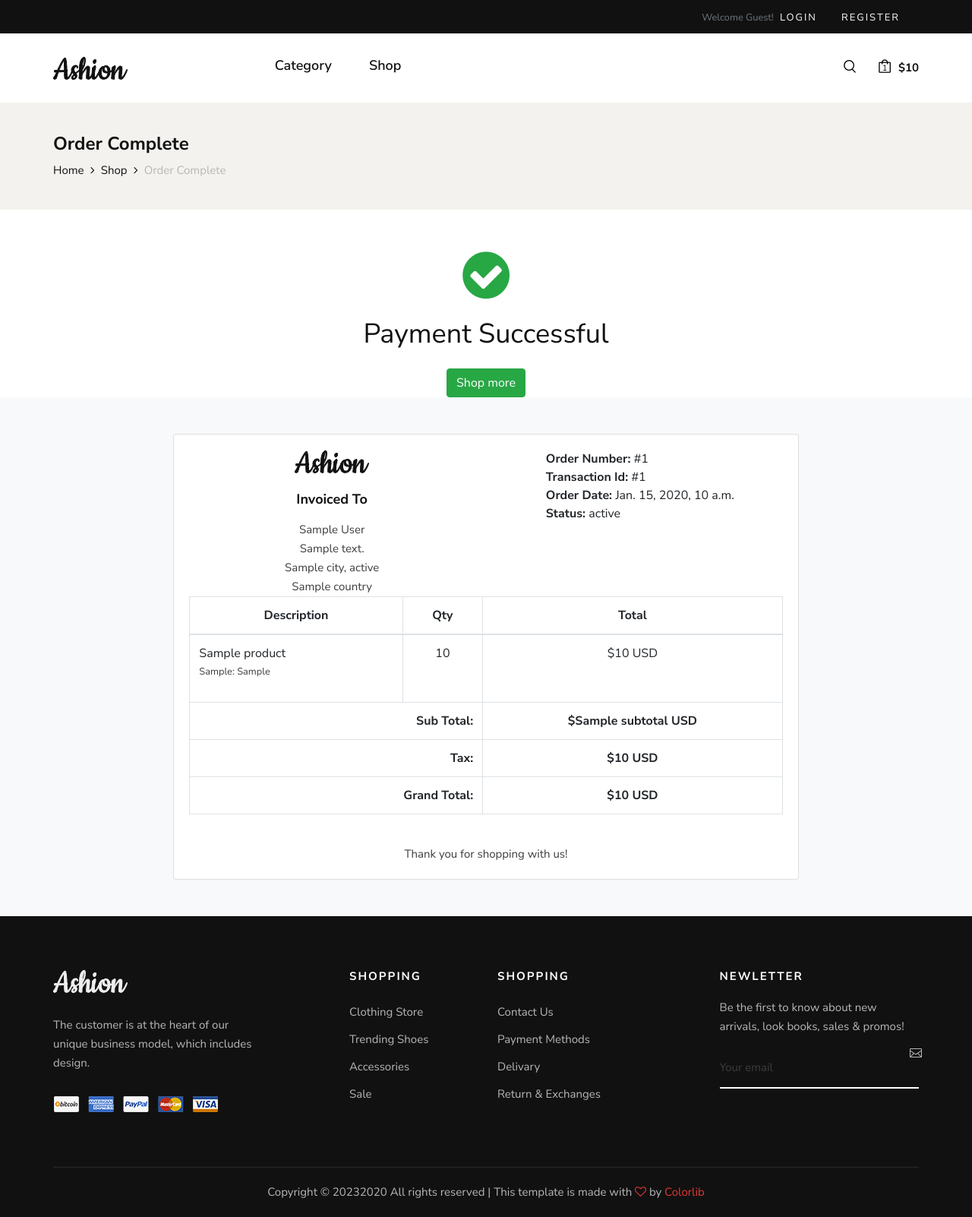
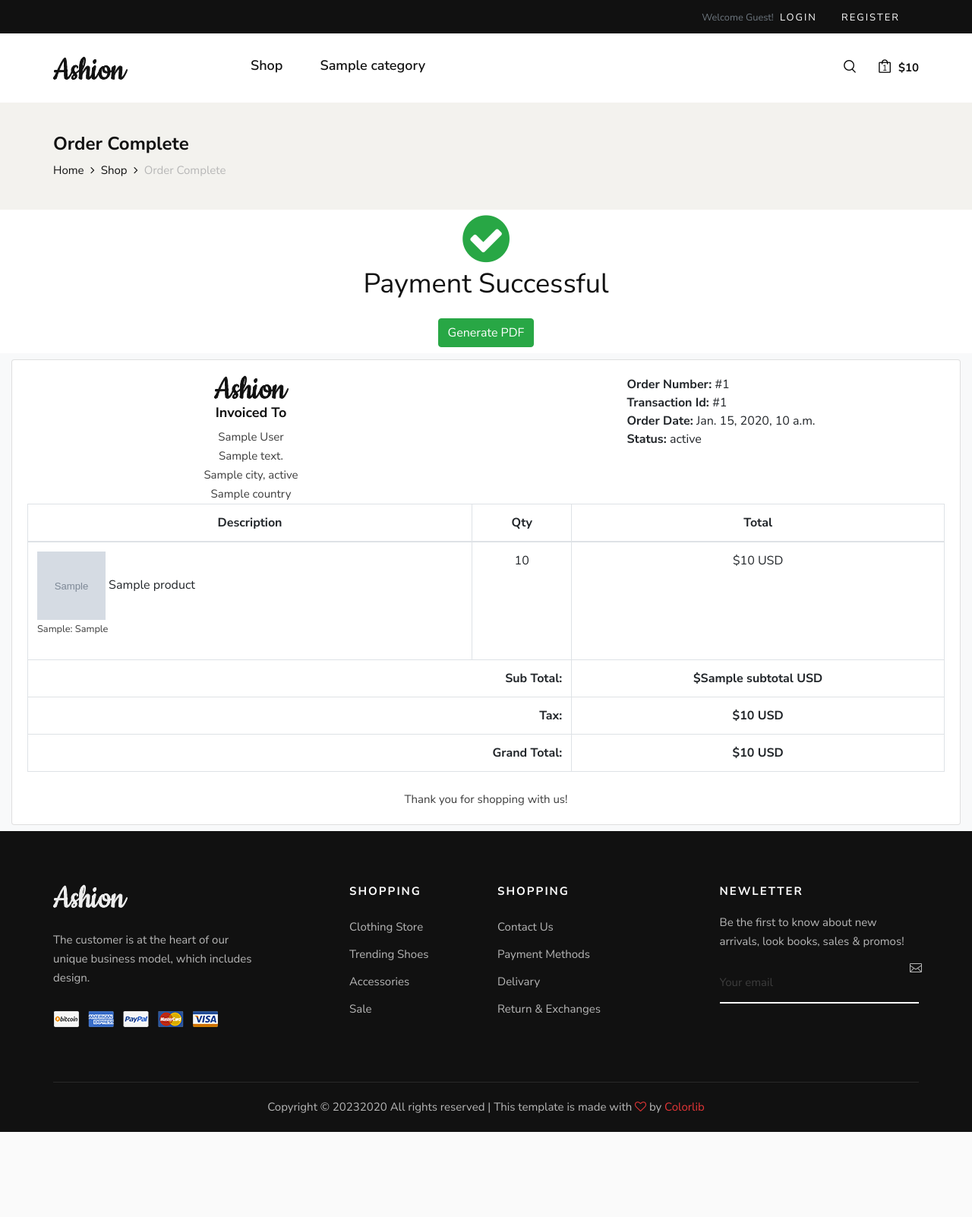
Before and after one commit to vijo10/ashion, a Django app: template templates/order/order_complete.html in a window 1280 px wide. Shown: the whole page at 76% size. After the commit the page ends 1490 px from the top, so only its background shows below. Run offline with Django 3.2, Linux system fonts and the light colour scheme; the template is opened without the code that fills it: most values are stand-ins (such as "Sample title", 1, 10 or a date in 2020); grey boxes marked "Sample" are stand-in pictures; some libraries are stand-ins or nearby versions.

Commit message:
order detail funciunctionality

```diff
--- a/shop/models.py
+++ b/shop/models.py
@@ -43,13 +43,8 @@ class VariationManager(models.Manager):
   def sizes(self):
     return super(VariationManager, self).filter(variation_category='size',is_active=True)
 
-  def colors(self):
-    return super(VariationManager, self).filter(variation_category='color',is_active=True)
-
-
 variation_category_choice=(
   ('size','size'),
-  ('color','color'),
 )
 
 class Variation(models.Model):
--- a/shop/views.py
+++ b/shop/views.py
@@ -16,13 +16,13 @@ def shop(request,category_slug=None):
   if category_slug != None:
     categories=get_object_or_404(Category, slug=category_slug)
     products=Product.objects.filter(category=categories, is_available=True).order_by('id')
-    paginator=Paginator(products, 3)
+    paginator=Paginator(products, 1)
     page=request.GET.get('page')
     paged_product=paginator.get_page(page)
     product_count=products.count()
   else:
     products=Product.objects.all().filter(is_available=True).order_by('id')
-    paginator=Paginator(products, 6)
+    paginator=Paginator(products, 1)
     page=request.GET.get('page')
     paged_product=paginator.get_page(page)
     product_count=products.count()
--- a/templates/base.html
+++ b/templates/base.html
@@ -21,6 +21,7 @@
     <link rel="stylesheet" href="{% static 'css/slicknav.min.css' %}" type="text/css">
     <link rel="stylesheet" href="{% static 'css/style.css' %}" type="text/css">
     <link rel="stylesheet" href="{% static 'css/custom.css' %}" type="text/css">
+    <script src="https://cdnjs.cloudflare.com/ajax/libs/html2pdf.js/0.9.2/html2pdf.bundle.js"></script>
 </head>
 <body>
      <!-- Page Preloder -->
--- a/templates/includes/navbar.html
+++ b/templates/includes/navbar.html
@@ -61,15 +61,10 @@
           <div class="col-lg-4 col-md-4">
               <nav class="header__menu mobile-menu">
                   <ul>
-                      <li><a href="#">Category</a>
-                          <ul class="dropdown">
-                            <li><a href="{% url 'shop' %}">All Products</a></li>
-                            {% for category in links %}
-                            <li><a href="{{category.get_url}}">{{category.category_name}}</a></li>
-                            {% endfor %}
-                          </ul>
-                      </li>
-                      <li><a href="{% url 'shop' %}">Shop</a></li>
+                    <li><a href="{% url 'shop' %}">Shop</a></li>
+                    {% for category in links %}
+                    <li><a href="{{category.get_url}}">{{category.category_name}}</a></li>
+                    {% endfor %}
                   </ul>
               </nav>
           </div>
--- a/templates/order/order_complete.html
+++ b/templates/order/order_complete.html
@@ -23,27 +23,30 @@
 </section>
 <!-- Breadcrumb Section End -->
 
-<div class="container" style="margin-top: 50px;">
-  <center><i class="fa fa-check-circle" style="font-size: 72px;margin-bottom: 20px;color: #28A745;"></i></center>
+<div class="container" style="margin-top: 2px;">
+  <div class="text-center">
+  <i class="fa fa-check-circle" style="font-size: 72px;margin-bottom: 2px;color: #28A745;"></i>
+  </div>
   <h2 class="text-center">Payment Successful</h2>
 <br>
-<div class="text-center">
-  <a href="{% url 'shop' %}" class="btn btn-success">Shop more</a>
+  <div class="text-center mb-2">
+    <button id="button" class="btn btn-success">Generate PDF</button>
   </div>
 </div>
 
-<div class="container-fluid bg-light py-5">
+<div id="makepdf">
+  <div class="container-fluid bg-light py-2">
     <div class="row justify-content-center">
-    <div class="col-lg-8">
+      <div class="col-lg-12">
         <div class="card">
           <div class="card-body">
             <div class="row">
               <div class="col-md-6">
-              <div class="d-flex justify-content-center mb-4">
+                <div class="d-flex justify-content-center mb-2">
                   <img src="{% static '/img/logo.png' %}" alt="Invoice logo" class="img-fluid" style="max-height: 40px;">
                 </div>
                 <div class="text-center">
-                <h5 class="font-weight-bold mb-3">Invoiced To</h5>
+                  <h5 class="font-weight-bold mb-2">Invoiced To</h5>
                   <p class="mb-0">{{order.full_name}}</p>
                   <p class="mb-0">{{order.full_address}}</p>
                   <p class="mb-0">{{order.city}}, {{order.state}}</p>
@@ -51,7 +54,7 @@
                 </div>
               </div>
               <div class="col-md-6">
-              <div class="d-flex justify-content-center mb-4">
+                <div class="d-flex justify-content-center mb-2">
                   <div class="well">
                     <ul class="list-unstyled mb-0">
                       <li><strong>Order Number: </strong>#{{order.order_number}}</li>
@@ -75,7 +78,9 @@
                 <tbody>
                   {% for i in ordered_products %}
                   <tr>
-                  <td>{{i.product.product_name}}
+                    <td>
+                      <img src="{{i.product.images.url}}" class="cart_image" alt="">
+                      {{i.product.product_name}}
                       <p class="small">
                         {% if i.variations.all %}
                         {% for item in i.variations.all %}
@@ -105,8 +110,9 @@
                 </tfoot>
               </table>
             </div>
-          <div class="text-center mt-4">
+            <div class="text-center mt-2">
               <p class="mb-0">Thank you for shopping with us!</p>
+            </div>
           </div>
         </div>
       </div>
@@ -115,4 +121,39 @@
 </div>
 
 
+
+<script>
+  var button = document.getElementById("button");
+
+  button.addEventListener("click", function () {
+    var makepdf = document.getElementById("makepdf");
+    makepdf.style.width = "auto"; // set the width of the content
+    makepdf.style.height = "auto"; // set the height of the content to auto
+    var contentWidth = makepdf.offsetWidth;
+    var contentHeight = makepdf.offsetHeight;
+    var opt = {
+      margin:       0,
+      filename:     'invoice.pdf',
+      image:        { type: 'jpeg', quality: 0.98 },
+      html2canvas:  { scale: 2 },
+      jsPDF:        { unit: 'px', format: [contentWidth, contentHeight], orientation: 'portrait', compressPDF: true },
+      pagebreak:    { mode: ['avoid-all', 'css'], before: '#table-pagebreak' },
+      enableLinks:  true,
+      onbeforeunload: function () {
+          return "Are you sure you want to leave?";
+      },
+      onafterprint: function () {
+          console.log('Printing done');
+      },
+    };
+
+    html2pdf().set(opt).from(makepdf).save();
+
+    return true;
+  });
+</script>
+
+
+
+
 {% endblock  %}
--- a/templates/shop/shop.html
+++ b/templates/shop/shop.html
@@ -135,7 +135,7 @@
                     {% if products.has_other_pages %}
                       <div class="product__pagination">
                         {% if products.has_previous %}
-                          <a class="" href="?page={{products.previous_page_number}}"><abbr title="Previous" lang="en" style="text-decoration: none;">P</abbr></a>
+                          <a class="" href="?page={{products.previous_page_number}}">&larr;</a>
                         {% else %}
                         <input type="hidden" name="">
                         {% endif %}
@@ -147,7 +147,7 @@
                         {% endif %}
                         {% endfor %}
                         {% if products.has_next %}
-                        <a href="?page={{products.next_page_number}}"><abbr title="Next" lang="en" style="text-decoration: none;">N</abbr></a>
+                        <a href="?page={{products.next_page_number}}">&rarr;</a>
                         {% else %}
                         <input type="hidden" name="">
                         {% endif %}
```
Also changed, not shown: templates/shop/product_detail.html (+1 -9 lines), order/views.py (line endings or trailing spaces), shop/migrations/0002_alter_variation_variation_category.py (added). Lines whose indentation alone changed are shown as unchanged.
